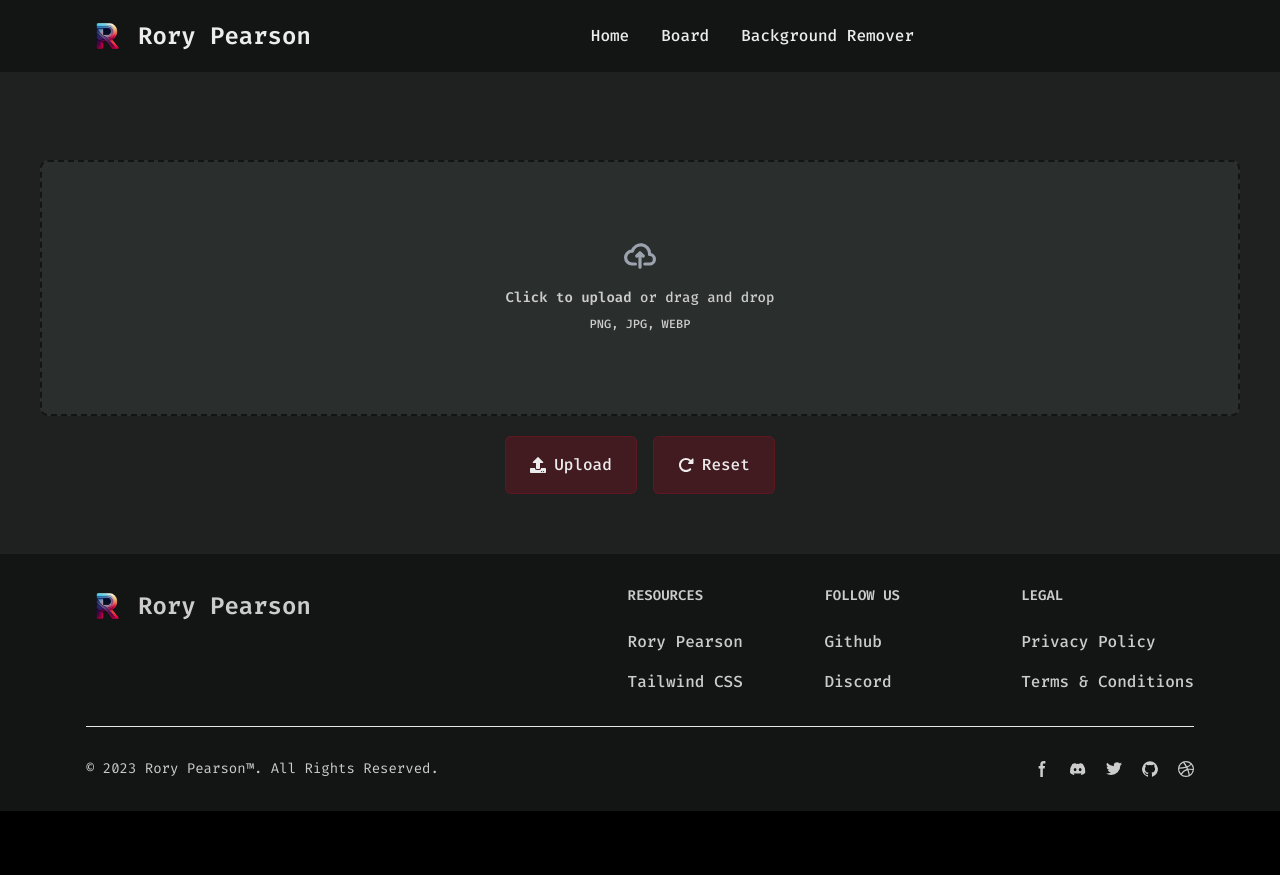
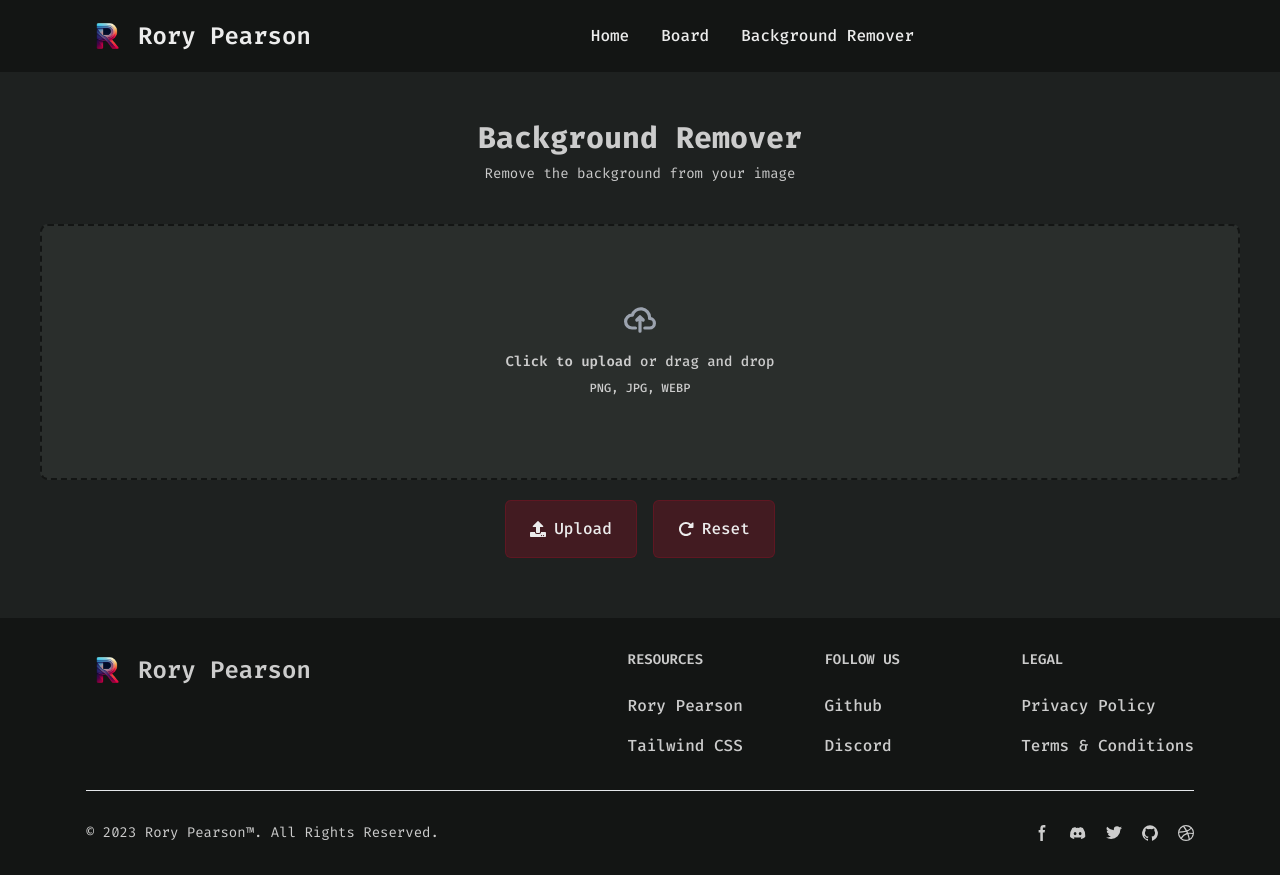
Before and after one commit to Mezmerizxd/rory-pearson, a React (Vite) app in the folder ui/: page /background-remover in a window 1280 px wide. Before the commit the page ends 811 px from the top, so only its background shows below. Built offline with nearby package versions, Linux system fonts and the light colour scheme; a web font is replaced by a local one.

Commit message:
chore: Added title to background remover

```diff
--- a/ui/src/features/home/routes/BackgroundRemover.tsx
+++ b/ui/src/features/home/routes/BackgroundRemover.tsx
@@ -4,6 +4,7 @@ import { Button, Spinner } from "@components/Elements";
 import { FaDownload, FaUpload } from "react-icons/fa";
 import { FaRotateRight } from "react-icons/fa6";
 import { useBackgroundRemover } from "../api/background-remover";
+import clsx from "clsx";
 
 const HomeLayout = React.lazy(() => import("@components/Layout/HomeLayout"));
 
@@ -60,6 +61,30 @@ export const BackgroundRemover = () => {
     <>
       <HomeLayout title="Background Remover">
         <div className="p-10">
+          <div
+            className={clsx(
+              "flex flex-col items-center justify-center",
+              "space-y-2"
+            )}
+          >
+            <h1
+              className={clsx(
+                "text-3xl font-bold text-t-dark",
+                "flex justify-center align-middle"
+              )}
+            >
+              Background Remover
+            </h1>
+            <p
+              className={clsx(
+                "text-sm text-t-dark",
+                "flex justify-center align-middle"
+              )}
+            >
+              Remove the background from your image
+            </p>
+          </div>
+
           <div className="p-5 flex justify-center align-middle">
             {error && (
               <p className="p-2 bg-orange-500/20 text-orange-500 border border-orange-500/20">
```
